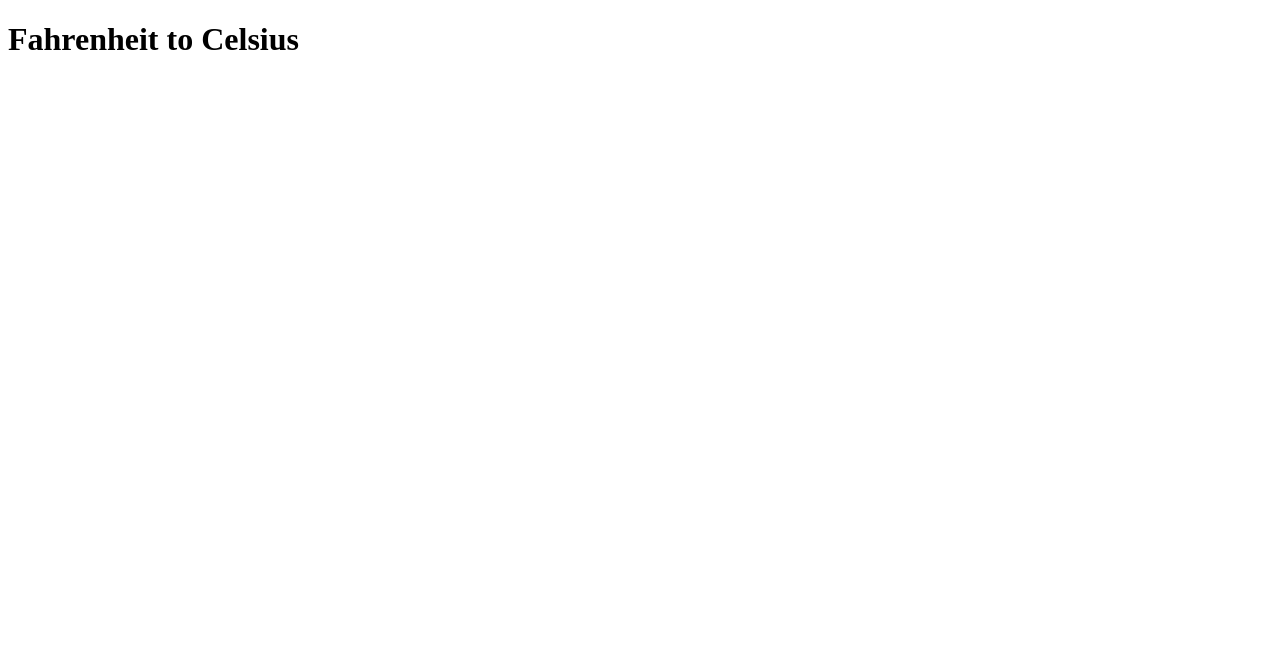
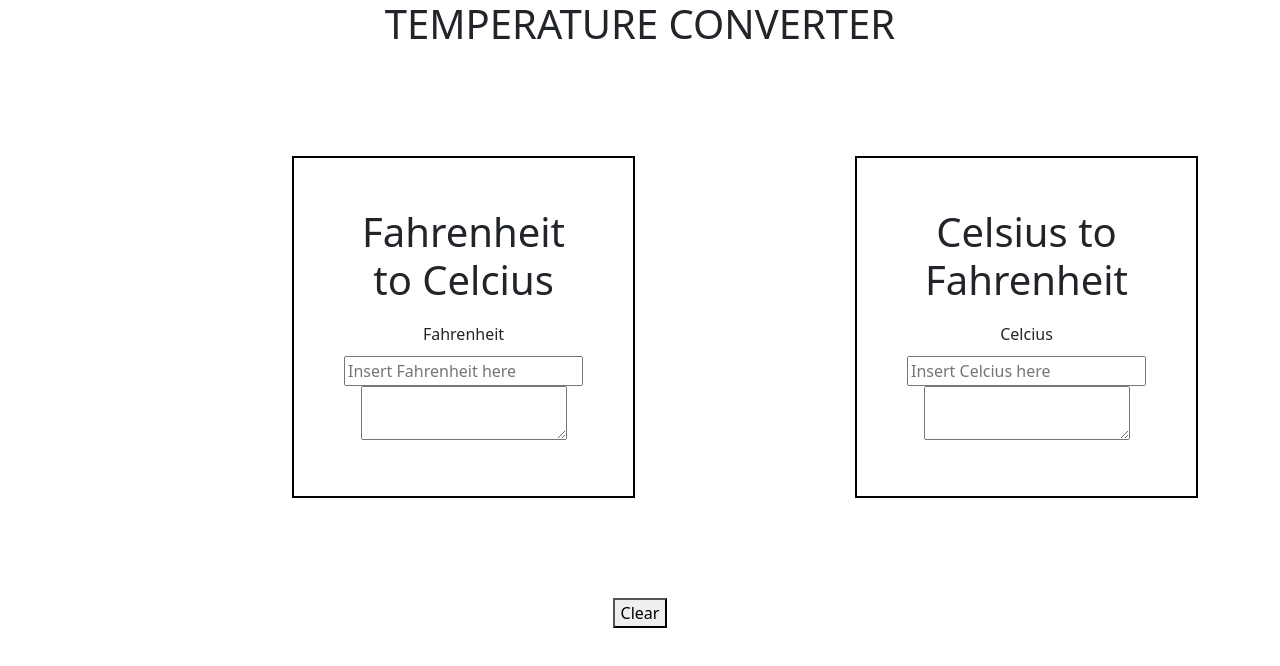
Before and after one commit to TDL2627/temperature-converter, a plain HTML site: page index.html in a window 1280 px wide. Drawn offline with nearby package versions, Linux system fonts and the light colour scheme.

Commit message:
added clear

```diff
--- /dev/null
+++ b/coffee.js
@@ -0,0 +1,16 @@
+function F2C(ans) {
+    ans = parseFloat(ans);
+    document.getElementById("outputCelcius").innerHTML=((ans-32)/1.8).toFixed(2);
+  }
+
+function C2F(x){
+    x = parseFloat(x);
+    document.getElementById("outputFahrenheit").innerHTML=((x*1.8)+32).toFixed(2);
+}
+
+function clearing(){
+  inputs=document.getElementsByClassName('inputs')
+  for(input of inputs){
+    input.value=' ' ///this emptys the inputs
+  }
+}
--- a/index.html
+++ b/index.html
@@ -1,12 +1,49 @@
 <!DOCTYPE html>
+<!-- Ashley Kannemeyer -->
 <html lang="en">
 <head>
     <meta charset="UTF-8">
     <meta http-equiv="X-UA-Compatible" content="IE=edge">
+    <link rel="stylesheet" href="/style.css">
     <meta name="viewport" content="width=device-width, initial-scale=1.0">
     <title>Temp Convert</title>
+    <link href="https://cdn.jsdelivr.net/npm/bootstrap@5.1.3/dist/css/bootstrap.min.css" rel="stylesheet" integrity="sha384-1BmE4kWBq78iYhFldvKuhfTAU6auU8tT94WrHftjDbrCEXSU1oBoqyl2QvZ6jIW3" crossorigin="anonymous">
 </head>
 <body>
-    <h1>Fahrenheit to Celsius</h1>
+    <h1>TEMPERATURE CONVERTER</h1>
+    <div class="grid">
+
+           <div class="g-col-lg-6 sex1">
+            <h1>Fahrenheit to Celcius</h1>
+            <!-- F TO C -->
+                <label>Fahrenheit</label>
+                <input class="inputs" id="inputFahrenheit" type="number" placeholder="Insert Fahrenheit here" oninput="F2C(this.value)" onchange="F2C(this.value)">
+             <textarea class="inputs" id="outputCelcius"> </textarea>
+
+
+           </div>
+
+           <div class="g-col-lg-6 sex2">
+            <h1>Celsius to Fahrenheit</h1>
+            <label for="cel">Celcius</label>
+            <input class="inputs" type="number" id="inputCelcius" placeholder="Insert Celcius here" oninput="C2F(this.value)" onchange="C2F(this.value)">
+           <textarea class="inputs" id="outputFahrenheit"></textarea>
+
+
+           </div>
+
+
+
+ <!-- C 2 F -->
+
+</div>
+
+
+<!-- clear button -->
+<button onclick="clearing()">Clear</button>
+
+
+<script src="https://cdn.jsdelivr.net/npm/bootstrap@5.1.3/dist/js/bootstrap.bundle.min.js" integrity="sha384-ka7Sk0Gln4gmtz2MlQnikT1wXgYsOg+OMhuP+IlRH9sENBO0LRn5q+8nbTov4+1p" crossorigin="anonymous"></script>
+ <script src="/coffee.js"></script>
 </body>
 </html>
--- /dev/null
+++ b/style.css
@@ -0,0 +1,31 @@
+body{
+    text-align: center !important;
+}
+.sex1{
+    border: 2px solid black;
+    padding: 50px;
+    width: 400px;
+    align-self: center;
+    margin: 100px;
+
+}
+label{
+    margin: 10px;
+}
+.sex2{
+    border: 2px solid black;
+    padding: 50px;
+    width: 400px;
+    align-self: center;
+    margin: 100px;
+}
+.grid{
+    display: flex;
+    grid-gap: 20px;
+ align-self: center;
+ margin-left: 15%;
+}
+.result{
+    margin: 20px;
+    background-color: cyan;
+}
```
